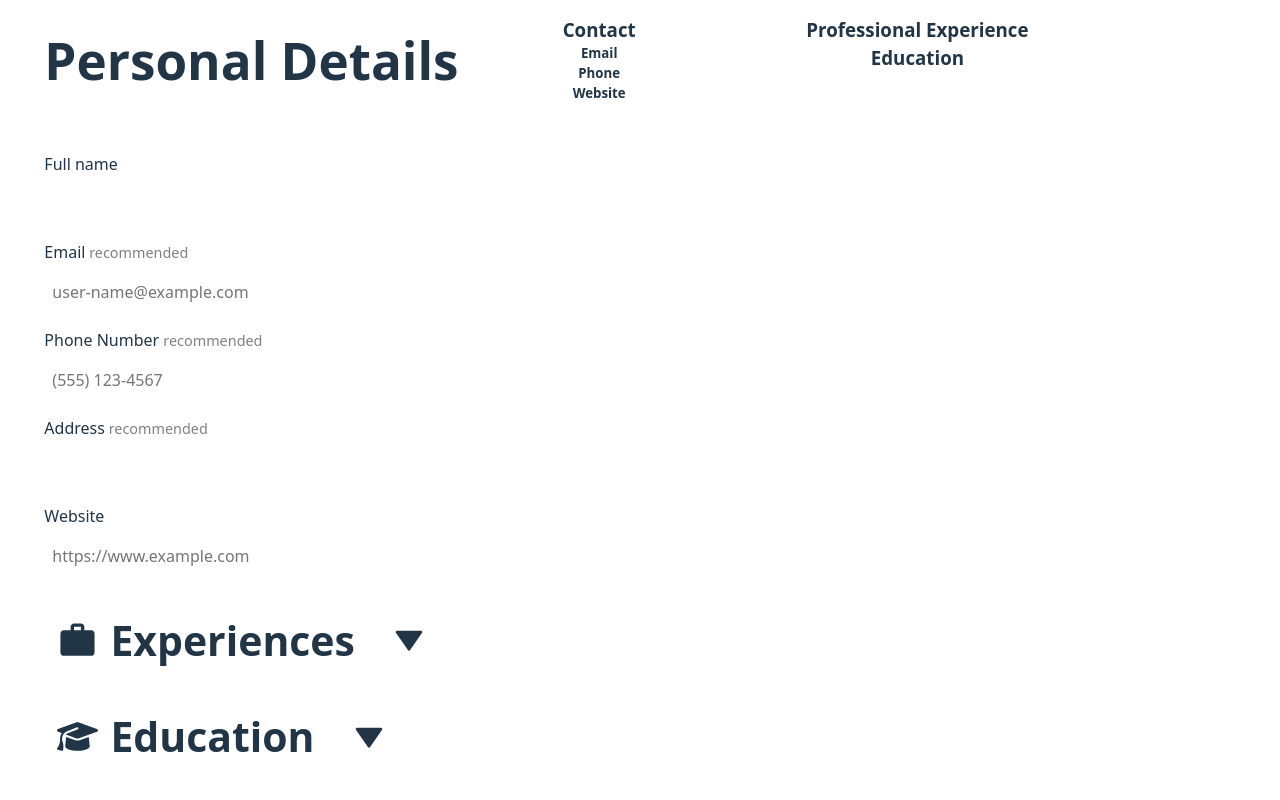
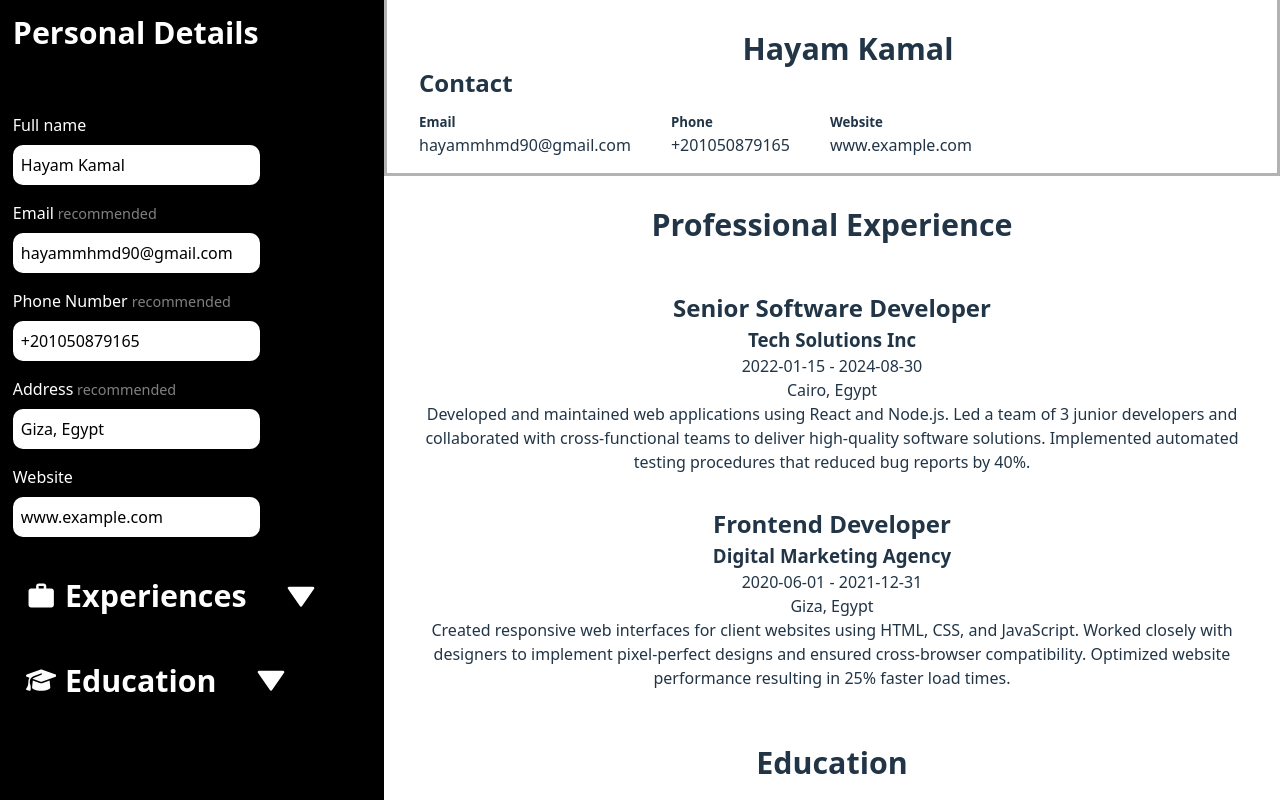
Before and after one commit to Hayam999/cv-application, a React (Vite) app: page / in a window 1280 px wide. Shown: the top 800 px of the page. Built offline with nearby package versions, Linux system fonts and the light colour scheme.

Commit message:
style: Add Styles to Resume

```diff
--- a/src/App.css
+++ b/src/App.css
@@ -1,5 +1,5 @@
 #root {
   margin: 0 auto;
-  padding: 1rem;
+
   text-align: center;
 }
--- a/src/App.jsx
+++ b/src/App.jsx
@@ -14,6 +14,7 @@ function App() {
   const [website, setWebsite] = useState("");
   const [schools, setSchools] = useState([]);
   const [companys, setCompanys] = useState([]);
+  const [loadExample, setLoadExample] = useState(true);
 
   const setters = {
     setFullName,
@@ -37,7 +38,12 @@ function App() {
 
   return (
     <div className={styles.app}>
-      <Form setters={setters} submittedData={resumeData} />
+      <Form
+        setters={setters}
+        submittedData={resumeData}
+        useExample={loadExample}
+        setUseExample={setLoadExample}
+      />
       <Resume resumeData={resumeData} />
     </div>
   );
--- a/src/components/Form.jsx
+++ b/src/components/Form.jsx
@@ -1,4 +1,4 @@
-import { useState } from "react";
+import { useState, useEffect, useMemo } from "react";
 import { MdWork } from "react-icons/md";
 import { IoMdAdd } from "react-icons/io";
 import { MdDelete } from "react-icons/md";
@@ -6,6 +6,7 @@ import { MdCancel } from "react-icons/md";
 import { FaCheckCircle } from "react-icons/fa";
 import { FaGraduationCap } from "react-icons/fa6";
 import { BiSolidDownArrow } from "react-icons/bi";
+
 import styles from "../styles/Form.module.css";
 
 // Separated General component
@@ -628,6 +629,7 @@ export function Form({ setters, submittedData }) {
   const [currentCoId, setCurrentCoId] = useState("");
   const [currentScId, setCurrentScId] = useState("");
   const [showEditBtn, setShowEditBtn] = useState(true);
+  const [hasLoadedInitialExample, setHasLoadedInitialExample] = useState(false);
 
   const [foldExperience, setFoldExperience] = useState(false);
   const [foldEducation, setFoldEducation] = useState(false);
@@ -635,6 +637,78 @@ export function Form({ setters, submittedData }) {
   const [addSchoolVisiblity, setAddSchoolVisiblity] = useState(false);
   const [edArrRotated, setEdArrRotated] = useState(false);
   const [exArrRotated, setExArrRotated] = useState(false);
+
+  const sampleCompanys = useMemo(
+    () => [
+      {
+        id: crypto.randomUUID(),
+        companyName: "Tech Solutions Inc",
+        positionTitle: "Senior Software Developer",
+        companyStartDate: "2022-01-15",
+        companyEndDate: "2024-08-30",
+        companyLocation: "Cairo, Egypt",
+        mainResponsibs:
+          "Developed and maintained web applications using React and Node.js. Led a team of 3 junior developers and collaborated with cross-functional teams to deliver high-quality software solutions. Implemented automated testing procedures that reduced bug reports by 40%.",
+      },
+      {
+        id: crypto.randomUUID(),
+        companyName: "Digital Marketing Agency",
+        positionTitle: "Frontend Developer",
+        companyStartDate: "2020-06-01",
+        companyEndDate: "2021-12-31",
+        companyLocation: "Giza, Egypt",
+        mainResponsibs:
+          "Created responsive web interfaces for client websites using HTML, CSS, and JavaScript. Worked closely with designers to implement pixel-perfect designs and ensured cross-browser compatibility. Optimized website performance resulting in 25% faster load times.",
+      },
+    ],
+    [],
+  );
+
+  const sampleSchools = useMemo(
+    () => [
+      {
+        resumeId: crypto.randomUUID(),
+        id: crypto.randomUUID(),
+        schoolName: "Cairo University",
+        degree: "Bachelor's Degree in Computer Science",
+        schoolStartDate: "2016-09-01",
+        schoolEndDate: 2020,
+        schoolLocation: "Cairo, Egypt",
+      },
+      {
+        resumeId: crypto.randomUUID(),
+        id: crypto.randomUUID(),
+        schoolName: "American University in Cairo",
+        degree: "Diploma in Web Development",
+        schoolStartDate: "2019-01-15",
+        schoolEndDate: 2019,
+        schoolLocation: "New Cairo, Egypt",
+      },
+    ],
+    [],
+  );
+
+  useEffect(() => {
+    if (!hasLoadedInitialExample) {
+      setters.setFullName("Hayam Kamal");
+      setters.setEmail("hayammhmd90@gmail.com");
+      setters.setAddress("Giza, Egypt");
+      setters.setWebsite("www.example.com");
+      setters.setPhoneNumber("+201050879165");
+      setters.setCompanys(sampleCompanys);
+      setters.setSchools(sampleSchools);
+
+      setFullName("Hayam Kamal");
+      setEmail("hayammhmd90@gmail.com");
+      setAddress("Giza, Egypt");
+      setWebsite("www.example.com");
+      setPhoneNumber("+201050879165");
+      setTempCompanys(sampleCompanys);
+      setTempSchools(sampleSchools);
+
+      setHasLoadedInitialExample(true);
+    }
+  }, [hasLoadedInitialExample, setters, sampleSchools, sampleCompanys]);
 
   function editResume() {
     setShowEditBtn(false);
@@ -646,6 +720,7 @@ export function Form({ setters, submittedData }) {
     setTempCompanys(submittedData.companys);
     setTempSchools(submittedData.schools);
   }
+
   function clearResume() {
     setters.setFullName("");
     setters.setEmail("");
@@ -685,53 +760,7 @@ export function Form({ setters, submittedData }) {
     setFoldEducation(!foldEducation);
   }
 
-  // Sample tempCompanys array with 2 fake experiences
-  const sampleCompanys = [
-    {
-      id: crypto.randomUUID(),
-      companyName: "Tech Solutions Inc",
-      positionTitle: "Senior Software Developer",
-      companyStartDate: "2022-01-15",
-      companyEndDate: "2024-08-30",
-      companyLocation: "Cairo, Egypt",
-      mainResponsibs:
-        "Developed and maintained web applications using React and Node.js. Led a team of 3 junior developers and collaborated with cross-functional teams to deliver high-quality software solutions. Implemented automated testing procedures that reduced bug reports by 40%.",
-    },
-    {
-      id: crypto.randomUUID(),
-      companyName: "Digital Marketing Agency",
-      positionTitle: "Frontend Developer",
-      companyStartDate: "2020-06-01",
-      companyEndDate: "2021-12-31",
-      companyLocation: "Giza, Egypt",
-      mainResponsibs:
-        "Created responsive web interfaces for client websites using HTML, CSS, and JavaScript. Worked closely with designers to implement pixel-perfect designs and ensured cross-browser compatibility. Optimized website performance resulting in 25% faster load times.",
-    },
-  ];
-
-  // Sample tempSchools array with 2 fake educations
-  const sampleSchools = [
-    {
-      resumeId: crypto.randomUUID(),
-      id: crypto.randomUUID(),
-      schoolName: "Cairo University",
-      degree: "Bachelor's Degree in Computer Science",
-      schoolStartDate: "2016-09-01",
-      schoolEndDate: 2020,
-      schoolLocation: "Cairo, Egypt",
-    },
-    {
-      resumeId: crypto.randomUUID(),
-      id: crypto.randomUUID(),
-      schoolName: "American University in Cairo",
-      degree: "Diploma in Web Development",
-      schoolStartDate: "2019-01-15",
-      schoolEndDate: 2019,
-      schoolLocation: "New Cairo, Egypt",
-    },
-  ];
-
-  // Updated loadExample function
+  // Updated loadExample function - now manually callable
   function loadExample() {
     setters.setFullName("Hayam Kamal");
     setters.setEmail("hayammhmd90@gmail.com");
--- a/src/components/Resume.jsx
+++ b/src/components/Resume.jsx
@@ -3,11 +3,16 @@ import styles from "../styles/Resume.module.css";
 function Contact({ email, phoneNumber, website }) {
   return (
     <>
-      <div>
+      <div
+        style={{
+          marginBottom: ".75em",
+          textAlign: "left",
+        }}
+      >
         {/* [ ] ADD Phone Icon */}
-        <h3>Contact</h3>
+        <h2>Contact</h2>
       </div>
-      <div>
+      <div className={styles.contactInfo}>
         <div>
           <h5>Email</h5>
           <p>{email}</p>
@@ -28,7 +33,7 @@ function Contact({ email, phoneNumber, website }) {
 function Header({ fullName, email, phoneNumber, website }) {
   return (
     <div className={styles.header}>
-      <div>
+      <div className={styles.name}>
         <h1>{fullName}</h1>
       </div>
       <Contact email={email} phoneNumber={phoneNumber} website={website} />
@@ -40,14 +45,14 @@ function Header({ fullName, email, phoneNumber, website }) {
 
 function Experience({ experiences }) {
   return (
-    <div>
-      <div>
-        <h3>Professional Experience</h3>
+    <div className={styles.experiences}>
+      <div className={styles.eHead}>
+        <h1>Professional Experience</h1>
       </div>
       {experiences.map((exp) => (
-        <div key={exp.id}>
-          <h4>{exp.positionTitle}</h4>
-          <h5>{exp.companyName}</h5>
+        <div className={styles.eUnit} key={exp.id}>
+          <h2>{exp.positionTitle}</h2>
+          <h3>{exp.companyName}</h3>
           <p>
             {exp.companyStartDate} - {exp.companyEndDate}
           </p>
@@ -61,14 +66,14 @@ function Experience({ experiences }) {
 
 function Education({ schools }) {
   return (
-    <div>
-      <div>
-        <h3>Education</h3>
+    <div className={styles.educations}>
+      <div className={styles.eHead}>
+        <h1>Education</h1>
       </div>
       {schools.map((school) => (
-        <div key={school.resumeId}>
-          <h4>{school.degree}</h4>
-          <h5>{school.schoolName}</h5>
+        <div className={styles.eUnit} key={school.resumeId}>
+          <h2>{school.degree}</h2>
+          <h3>{school.schoolName}</h3>
           <p>
             {school.schoolStartDate} - {school.schoolEndDate}
           </p>
@@ -97,6 +102,7 @@ function Resume({ resumeData }) {
         email={resumeData.email}
         phoneNumber={resumeData.phoneNumber}
         website={resumeData.website}
+        className={styles.header}
       />
       <Content experiences={resumeData.companys} schools={resumeData.schools} />
     </div>
--- a/src/index.css
+++ b/src/index.css
@@ -4,8 +4,8 @@
   font-weight: 400;
 
   color-scheme: light dark;
-  color: rgba(255, 255, 255, 0.87);
-  background-color: #242424;
+  color: #000000;
+  background-color: rgb(255, 255, 255);
 
   font-synthesis: none;
   text-rendering: optimizeLegibility;
--- a/src/styles/App.module.css
+++ b/src/styles/App.module.css
@@ -2,9 +2,3 @@
   display: flex;
   justify-content: space-evenly;
 }
-
-@media (max-width: 1200x) {
-  .app {
-    flex-direction: column;
-  }
-}
--- a/src/styles/Form.module.css
+++ b/src/styles/Form.module.css
@@ -1,11 +1,13 @@
 .formDev {
-  margin-bottom: 5vh;
+  padding-left: 1vw;
+  padding-right: 1vw;
+  background-color: black;
+  color: #fff;
+  min-width: 30%;
 }
 
-@media (max-width: 1200px) {
-  .formDev {
-    min-width: 100vw;
-  }
+h1 {
+  font-size: 1.9rem;
 }
 
 .twoBtns {
@@ -55,7 +57,7 @@
   align-self: center;
   transition: transform 0.8s ease;
   transform: rotate(0deg);
-  overflow: visible;
+  overflow: hidden;
 }
 
 .rotated {
@@ -75,7 +77,6 @@
   position: relative;
   left: 0;
   gap: 0.3em;
-  overflow: visible;
 }
 
 .threeBtns {
--- a/src/styles/Resume.module.css
+++ b/src/styles/Resume.module.css
@@ -1,19 +1,55 @@
 .resume {
   display: flex;
-  min-width: 60%;
-  justify-self: left;
+  flex-direction: column;
+  width: 70%;
 }
 
 .header {
   display: flex;
   flex-direction: column;
-  min-width: 30%;
-  max-width: 35%;
+  border: none;
+  border-left: 3px solid hsl(0, 0%, 70%);
+  border-right: 3px solid hsl(0, 0%, 70%);
+  border-bottom: 3px solid hsl(0, 0%, 70%);
+  padding-left: 2em;
+  padding-top: 4vh;
 }
 
 .content {
   display: flex;
   flex-direction: column;
   text-align: center;
-  min-width: 55%;
+  padding-top: 4vh;
+
+  border-bottom: 3px solid hsl(0, 0%, 70%);
 }
+
+.name {
+  text-align: center;
+  font-size: 4rem;
+}
+
+.contactInfo {
+  display: flex;
+  justify-content: flex-start;
+  gap: 5vh;
+  padding-bottom: 1rem;
+}
+
+.contactInfo h5 {
+  text-align: left;
+}
+
+.eHead {
+  margin-bottom: 2em;
+}
+
+.educations,
+.experiences {
+  padding: 0 1em 1em 1em;
+  margin-bottom: 3vh;
+}
+
+.eUnit {
+  padding: 1em 0 1em 0;
+}
```
Also changed, not shown: 1 other file (tests, documents, lock files or other folders).
